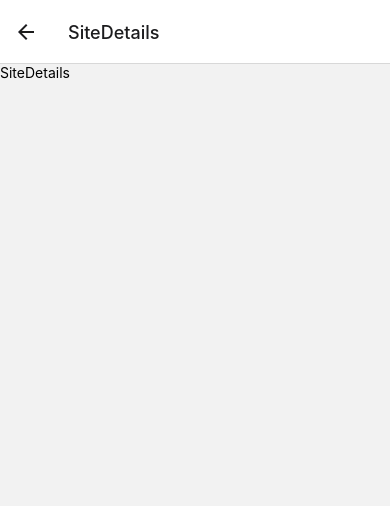
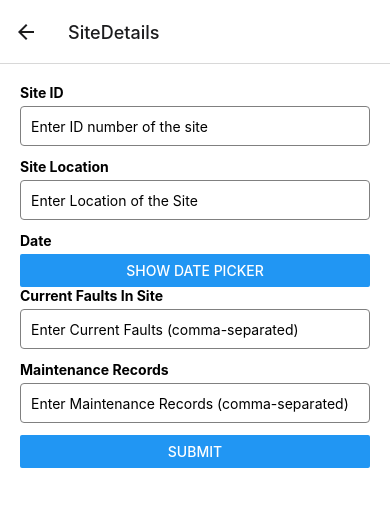
Before and after one commit to vinuja01/mobile-app-telecom-research, a React Native app in the folder frontend/: screen /SiteDetails in a window 390 px wide. Shown: the top 506 px of the page. Built offline with nearby package versions, Linux system fonts and the light colour scheme.

Commit message:
initialized

```diff
--- a/frontend/package.json
+++ b/frontend/package.json
@@ -20,7 +20,7 @@
     "react": "18.2.0",
     "react-native": "0.74.3",
     "react-native-gesture-handler": "~2.16.1",
-    "react-native-safe-area-context": "^4.10.1",
+    "react-native-safe-area-context": "^4.10.5",
     "react-native-screens": "^3.31.1"
   },
   "devDependencies": {
--- a/frontend/src/components/SiteDetails.js
+++ b/frontend/src/components/SiteDetails.js
@@ -1,14 +1,140 @@
-import { StyleSheet, Text, View } from "react-native";
-import React from "react";
+import React, { useState } from "react";
+import {
+  StyleSheet,
+  View,
+  Text,
+  TextInput,
+  Button,
+  ScrollView,
+  Alert,
+  Platform,
+} from "react-native";
+import DateTimePicker from "@react-native-community/datetimepicker";
+import axios from "axios";
 
 const SiteDetails = () => {
+  const [siteId, setSiteId] = useState("");
+  const [siteLocation, setSiteLocation] = useState("");
+  const [date, setDate] = useState(new Date());
+  const [currentFaults, setCurrentFaults] = useState("");
+  const [maintenanceRecords, setMaintenanceRecords] = useState("");
+  const [showDatePicker, setShowDatePicker] = useState(false);
+
+  const handleDateChange = (event, selectedDate) => {
+    const currentDate = selectedDate || date;
+    setShowDatePicker(Platform.OS === "ios"); // Hide date picker after selection
+    setDate(currentDate);
+  };
+
+  const handleSubmit = async () => {
+    const siteData = {
+      siteId,
+      siteLocation,
+      Date: date.toISOString(), // Ensure date is in ISO format
+      currentFaults: currentFaults.split(",").map((fault) => fault.trim()), // Convert comma-separated string to array
+      MaintainanceRecords: maintenanceRecords
+        .split(",")
+        .map((record) => record.trim()), // Convert comma-separated string to array
+    };
+
+    try {
+      const response = await axios.post(
+        "http://192.168.8.129:3000/api/sites",
+        siteData
+      );
+      console.log("Response:", response.data); // Log the response data
+      if (response.status === 201) {
+        Alert.alert("Success", "Site details added successfully");
+        // Clear the form
+        setSiteId("");
+        setSiteLocation("");
+        setDate(new Date());
+        setCurrentFaults("");
+        setMaintenanceRecords("");
+      } else {
+        Alert.alert(
+          "Error",
+          `Unexpected response from server: ${response.status}`
+        );
+      }
+    } catch (error) {
+      console.error("Failed to submit site details", error);
+      Alert.alert("Error", `Failed to submit site details: ${error.message}`);
+    }
+  };
+
   return (
-    <View>
-      <Text>SiteDetails</Text>
-    </View>
+    <ScrollView style={styles.container}>
+      <Text style={styles.label}>Site ID</Text>
+      <TextInput
+        style={styles.input}
+        value={siteId}
+        onChangeText={setSiteId}
+        placeholder="Enter ID number of the site"
+      />
+
+      <Text style={styles.label}>Site Location</Text>
+      <TextInput
+        style={styles.input}
+        value={siteLocation}
+        onChangeText={setSiteLocation}
+        placeholder="Enter Location of the Site"
+      />
+
+      <Text style={styles.label}>Date</Text>
+      <View>
+        <Button
+          title="Show Date Picker"
+          onPress={() => setShowDatePicker(true)}
+        />
+        {showDatePicker && (
+          <DateTimePicker
+            value={date}
+            mode="date"
+            display="default"
+            onChange={handleDateChange}
+          />
+        )}
+      </View>
+
+      <Text style={styles.label}>Current Faults In Site</Text>
+      <TextInput
+        style={styles.input}
+        value={currentFaults}
+        onChangeText={setCurrentFaults}
+        placeholder="Enter Current Faults (comma-separated)"
+      />
+
+      <Text style={styles.label}>Maintenance Records</Text>
+      <TextInput
+        style={styles.input}
+        value={maintenanceRecords}
+        onChangeText={setMaintenanceRecords}
+        placeholder="Enter Maintenance Records (comma-separated)"
+      />
+
+      <Button title="Submit" onPress={handleSubmit} />
+    </ScrollView>
   );
 };
 
+const styles = StyleSheet.create({
+  container: {
+    padding: 20,
+    backgroundColor: "white",
+  },
+  input: {
+    height: 40,
+    borderColor: "gray",
+    borderWidth: 1,
+    marginBottom: 12,
+    paddingHorizontal: 10,
+    borderRadius: 4,
+  },
+  label: {
+    fontWeight: "bold",
+    marginBottom: 5,
+  },
+});
+
 export default SiteDetails;
-
-const styles = StyleSheet.create({});
--- a/frontend/src/navigation/AppNavigator.js
+++ b/frontend/src/navigation/AppNavigator.js
@@ -16,13 +16,13 @@ const AppNavigator = () => {
         name="Home"
         component={Home}
         options={{
-          title: "TELEMAN", // Customize the title displayed in the header
+          title: "TELEMAN",
           headerStyle: {
-            backgroundColor: "#6200ee", // Customize the header background color
+            backgroundColor: "#6200ee",
           },
-          headerTintColor: "#fff", // Customize the header text color
+          headerTintColor: "#fff",
           headerTitleStyle: {
-            fontWeight: "bold", // Customize the header title style
+            fontWeight: "bold",
           },
         }}
       />
```
Also changed, not shown: 2 other files (tests, documents, lock files or other folders).
